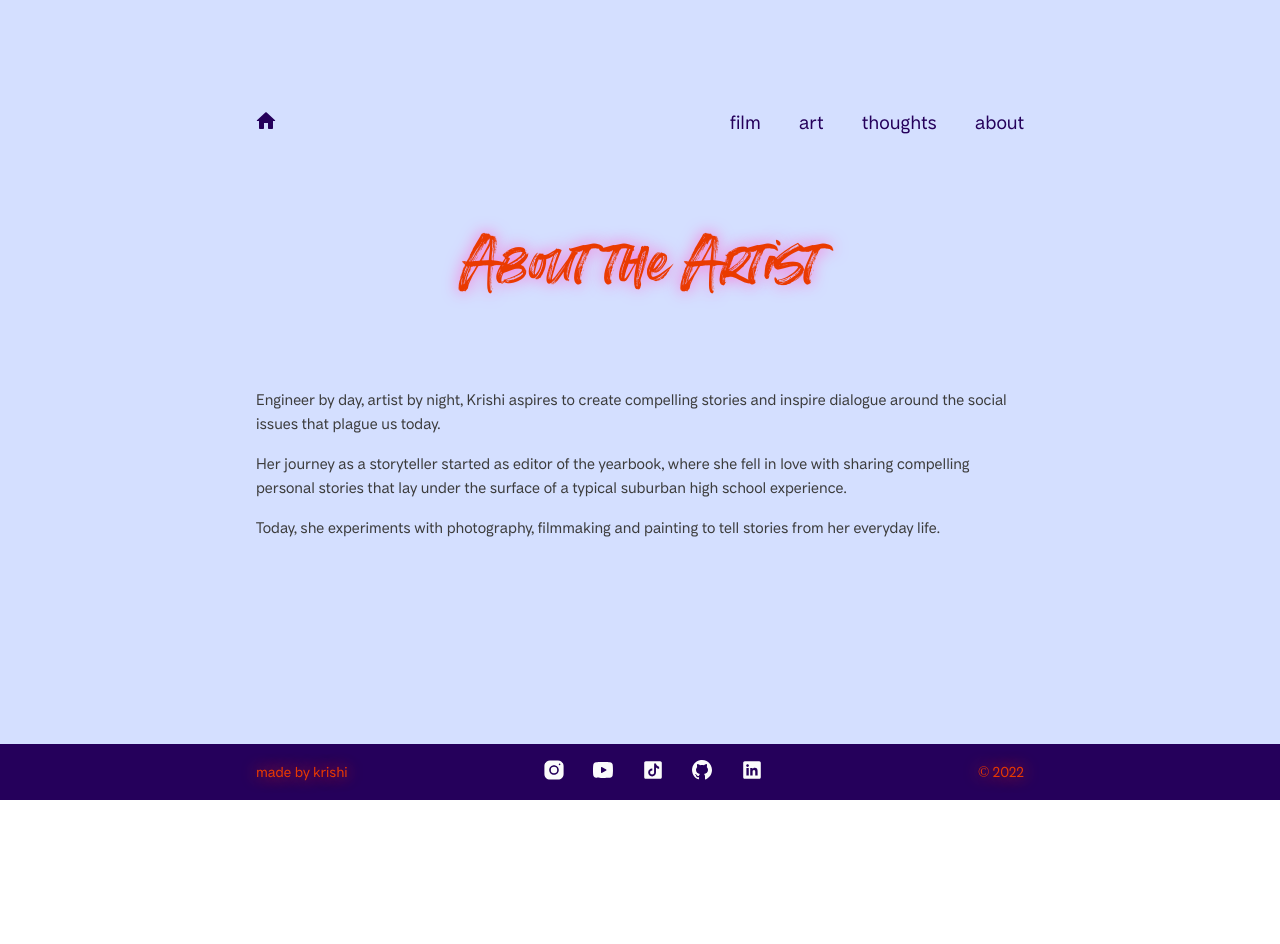
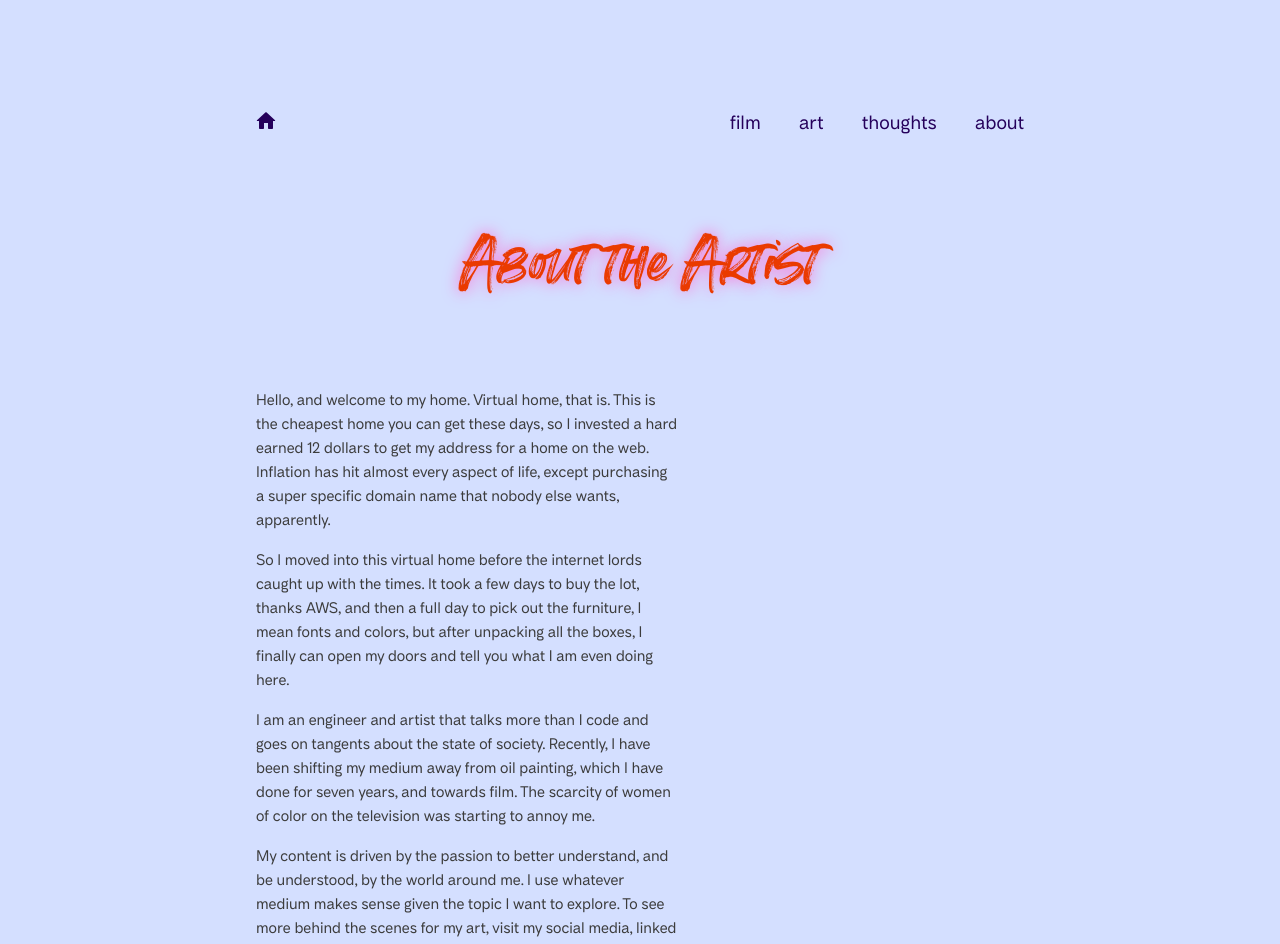
Before and after one commit to krishisharma45/krishisharma.com, a React (Create React App) app: page /about in a window 1280 px wide. Shown: the top 944 px of the page. Before the commit the page ends 800 px from the top, so only its background shows below. Built offline with nearby package versions, Linux system fonts and the light colour scheme.

Commit message:
mroe style details and update about section

```diff
--- a/src/components/About.js
+++ b/src/components/About.js
@@ -14,9 +14,11 @@ export default class About extends Component {
                 <div className="Title">
                     About the Artist
                 </div>
-                    <p>Engineer by day, artist by night, Krishi aspires to create compelling stories and inspire dialogue around the social issues that plague us today.</p>
-                    <p>Her journey as a storyteller started as editor of the yearbook, where she fell in love with sharing compelling personal stories that lay under the surface of a typical suburban high school experience.</p>
-                    <p className="LastEntry">Today, she experiments with photography, filmmaking and painting to tell stories from her everyday life.</p>
+                    <p className="About">Hello, and welcome to my home. Virtual home, that is. This is the cheapest home you can get these days, so I invested a hard earned 12 dollars to get my address for a home on the web. Inflation has hit almost every aspect of life, except purchasing a super specific domain name that nobody else wants, apparently.</p>
+                    <p className="About">So I moved into this virtual home before the internet lords caught up with the times. It took a few days to buy the lot, thanks AWS, and then a full day to pick out the furniture, I mean fonts and colors, but after unpacking all the boxes, I finally can open my doors and tell you what I am even doing here.</p>
+                    <p className="About">I am an engineer and artist that talks more than I code and goes on tangents about the state of society. Recently, I have been shifting my medium away from oil painting, which I have done for seven years, and towards film. The scarcity of women of color on the television was starting to annoy me.</p>
+                    <p className="About">My content is driven by the passion to better understand, and be understood, by the world around me. I use whatever medium makes sense given the topic I want to explore. To see more behind the scenes for my art, visit my social media, linked through the icons in the footer. Note: your grandma is more savvy than I am with social media. Bear that in mind before you set your expectations.</p>
+                    <p className="LastEntry">Thanks for joining me as I navigate this strange thing called life.</p>
                 </div>
             );
     }
--- a/src/styles.css
+++ b/src/styles.css
@@ -174,7 +174,16 @@ h3 {
   }
 }
 
+@media only screen and (min-width: 600px) {
+  .About {
+    top: 33vh;
+    width: 33vw;
+    font-size: 1em;
+  }
+}
+
 footer {
+  margin-top: 0;
   height: 7vh;
   background-color: #25005B;
   display: flex;
```
